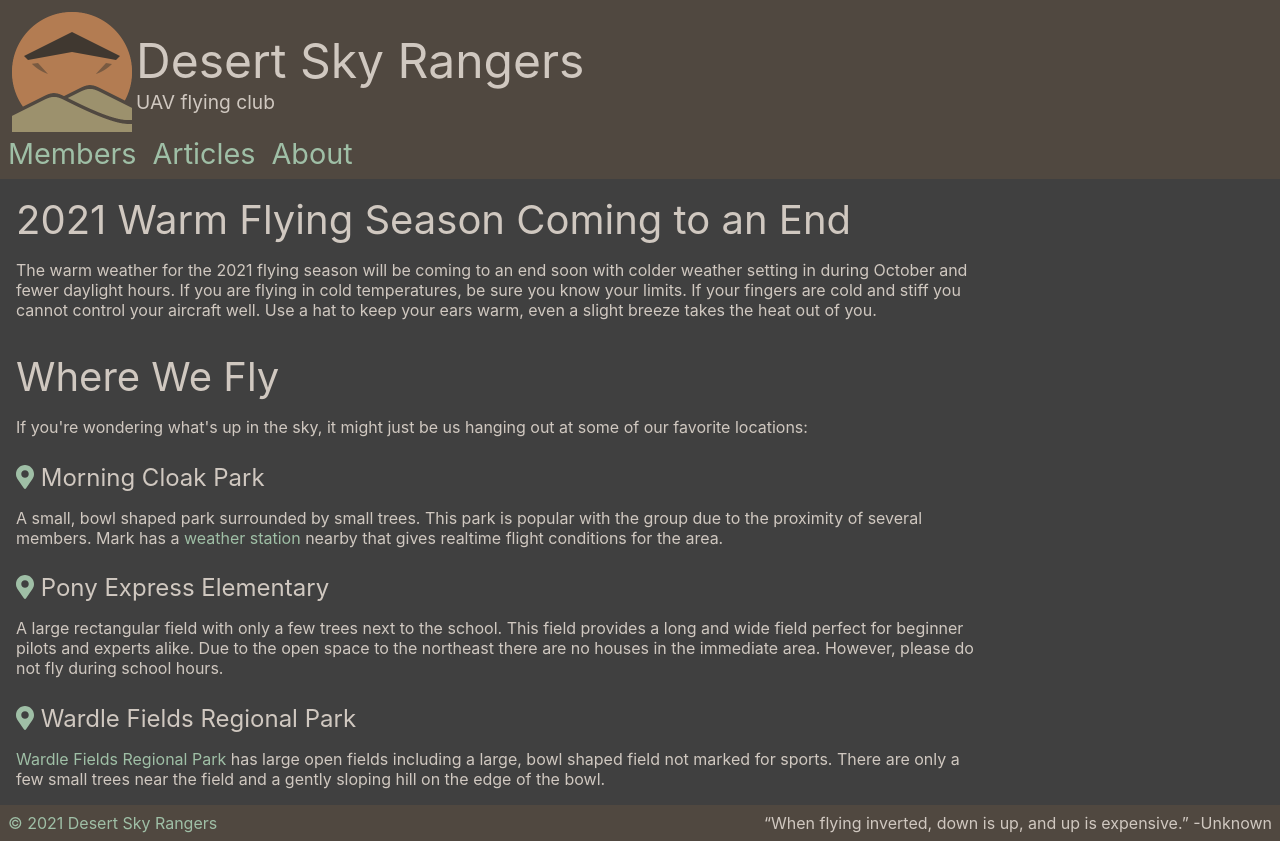
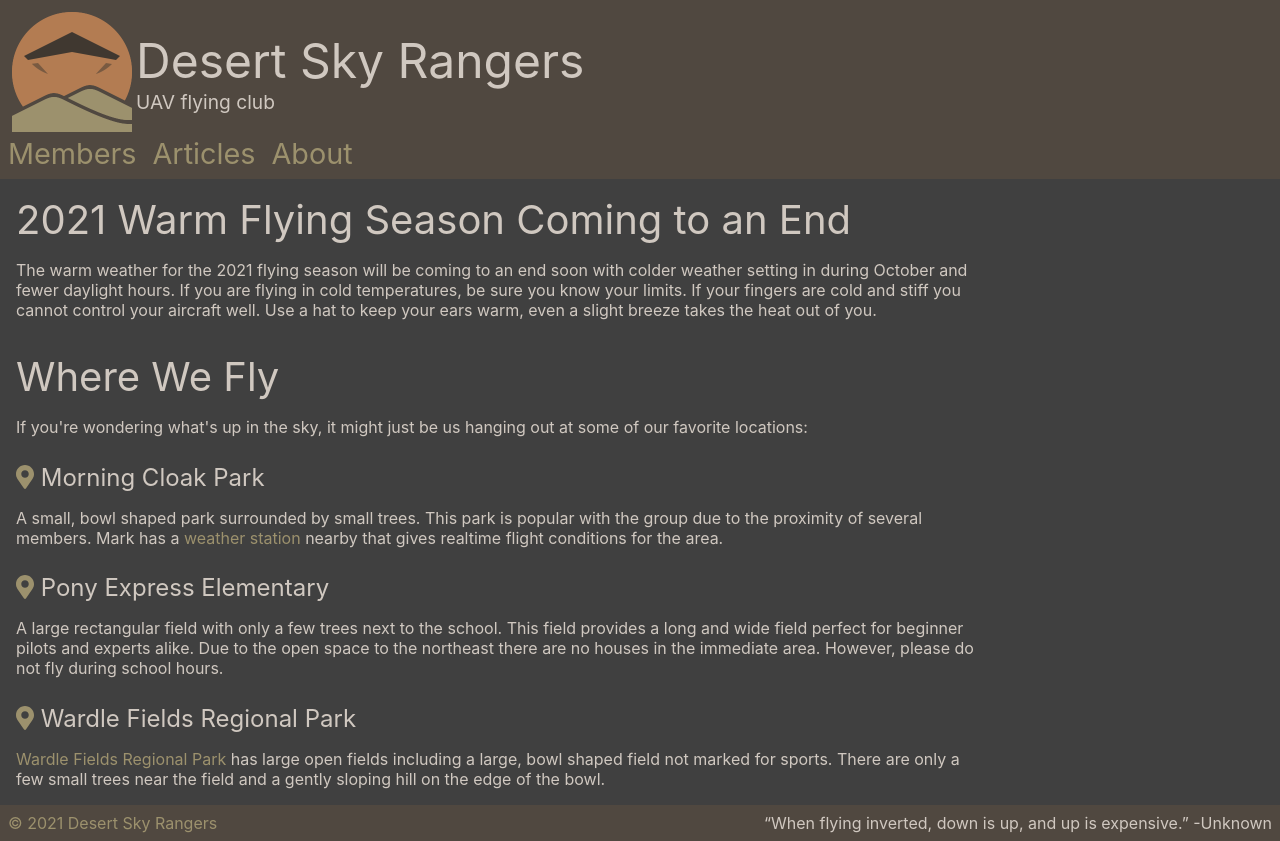
Before and after one commit to desertskyrangers/www.desertskyrangers.org, a React (Create React App) app: page / in a window 1280 px wide. Built offline with nearby package versions, Linux system fonts and the light colour scheme.

Commit message:
New color theme

```diff
--- a/src/App.css
+++ b/src/App.css
@@ -4,8 +4,15 @@
 	--primary-background: #404040;
 	--secondary-background: #504840;
 
+
+	/* cactus green */
+	/*
 	--primary-link-color: #9fbfa6;
 	--primary-link-hover: #b4d9bd;
+	 */
+	/* mountain wheat */
+	--primary-link-color: #9C916D;
+	--primary-link-hover: #B5AD92;
 
 	--primary-black: #2a332c;
 	--primary-gray: #b0b0b0;
```
